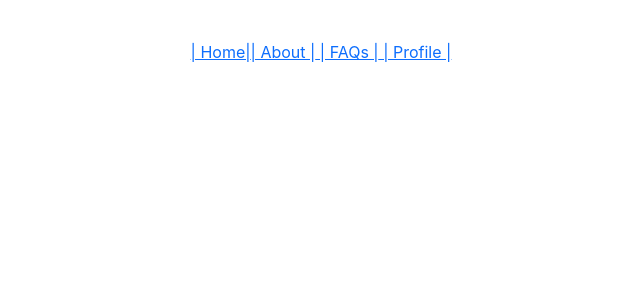
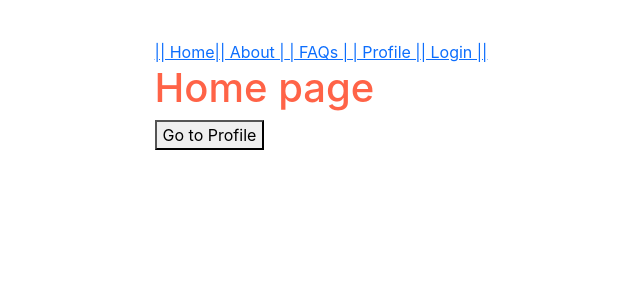
Before and after one commit to VanezaCT/ejercicio1, a React (Create React App) app: page /login in a window 1280 px wide. Shown: the top 300 px of the page, without its empty margins (319-959 px from the left). Built offline with nearby package versions, Linux system fonts and the light colour scheme.

Commit message:
Conditional Routing react-router-dom v6

```diff
--- a/src/AppRoutingOne.js
+++ b/src/AppRoutingOne.js
@@ -1,30 +1,36 @@
-import { BrowserRouter as Router, Link, Route, Routes } from 'react-router-dom'
-import HomePage from './pages/home/HomePages'
+import { BrowserRouter as Router, Link, Route, Routes, Navigate } from 'react-router-dom'
+import HomePages from './pages/home/HomePages'
 import NotFoundPage from './pages/404/NotFoundPage'
 import AboutPage from './pages/about-faqs/AboutPage';
 import ProfilePage from './pages/profile/profilePage';
 import TaskListComponent from './components/container/task_list';
 import TaskDetailPage from './pages/tasks/TaskDetailPage';
+import LoginPage from './pages/auth/LoginPage';
 
 
 function AppRoutingOne() {
+  const logged = true;
+
   return (
     <Router>
       <div>
         <aside>
-          <Link to='/'>| Home|</Link>
+          <Link to='/'>|| Home|</Link>
           <Link to='/about'>| About |</Link>
           <Link to='/faqs'> | FAQs |</Link>
-          <Link to='/profilePage'> | Profile |</Link>
+          <Link to='/profile'> | Profile |</Link>
+          <Link to='/login'>| Login ||</Link>
         </aside>
         <main>
           <Routes>
-            <Route path="/" element={<HomePage />} />
+            <Route path="/" element={<HomePages />} />
+            <Route path='/login' element={logged ? <HomePages /> : <LoginPage />}/>
             <Route path='/about' element={<AboutPage />} />
             <Route path='/faqs' element={<AboutPage />} />
-            <Route path='/profilePage' element={<ProfilePage />} />
+            <Route path='/profile' element={logged ? <ProfilePage /> : <Navigate replace to={'/login'} />}/>
             <Route path='/taskPage' element={<TaskListComponent/>}/>
             <Route path='/task/:id' element={<TaskDetailPage/>}/>
+            <Route  element={<NotFoundPage/>}/>
           </Routes>
         </main>
       </div>
--- a/src/pages/404/NotFoundPage.jsx
+++ b/src/pages/404/NotFoundPage.jsx
@@ -1,9 +1,20 @@
 import React from 'react';
+import { useNavigate } from 'react-router-dom';
 
 const NotFoundPage = () => {
+
+    const navigate=useNavigate()
+
+    const navigateTo =(path)=>{
+        navigate.push(path)
+    }
+
     return (
         <div>
             <h1>404 - NotFoundPage</h1>
+            <button onClick={()=>navigateTo('/')}>
+                Go to back Home
+            </button>
         </div>
     );
 }
--- /dev/null
+++ b/src/pages/auth/LoginPage.jsx
@@ -0,0 +1,12 @@
+import React from 'react';
+import LoginFormik from '../../components/pure/forms/loginFormik';
+
+const LoginPage = () => {
+    return (
+        <div>
+            <LoginFormik></LoginFormik>
+        </div>
+    );
+}
+
+export default LoginPage;
--- a/src/pages/home/HomePages.jsx
+++ b/src/pages/home/HomePages.jsx
@@ -11,15 +11,13 @@ const HomePages = () => {
 
 
 
-
     return (
         <div>
             <h1>Home page</h1>
             <div>
-                <button onClick={() => onNavigate('/profilePage')}>
+                <button onClick={() => onNavigate('/profile')}>
                     Go to Profile
                 </button>
-
 
             </div>
         </div>
```
Also changed, not shown: src/pages/profile/profilePage.jsx (line endings or trailing spaces).
